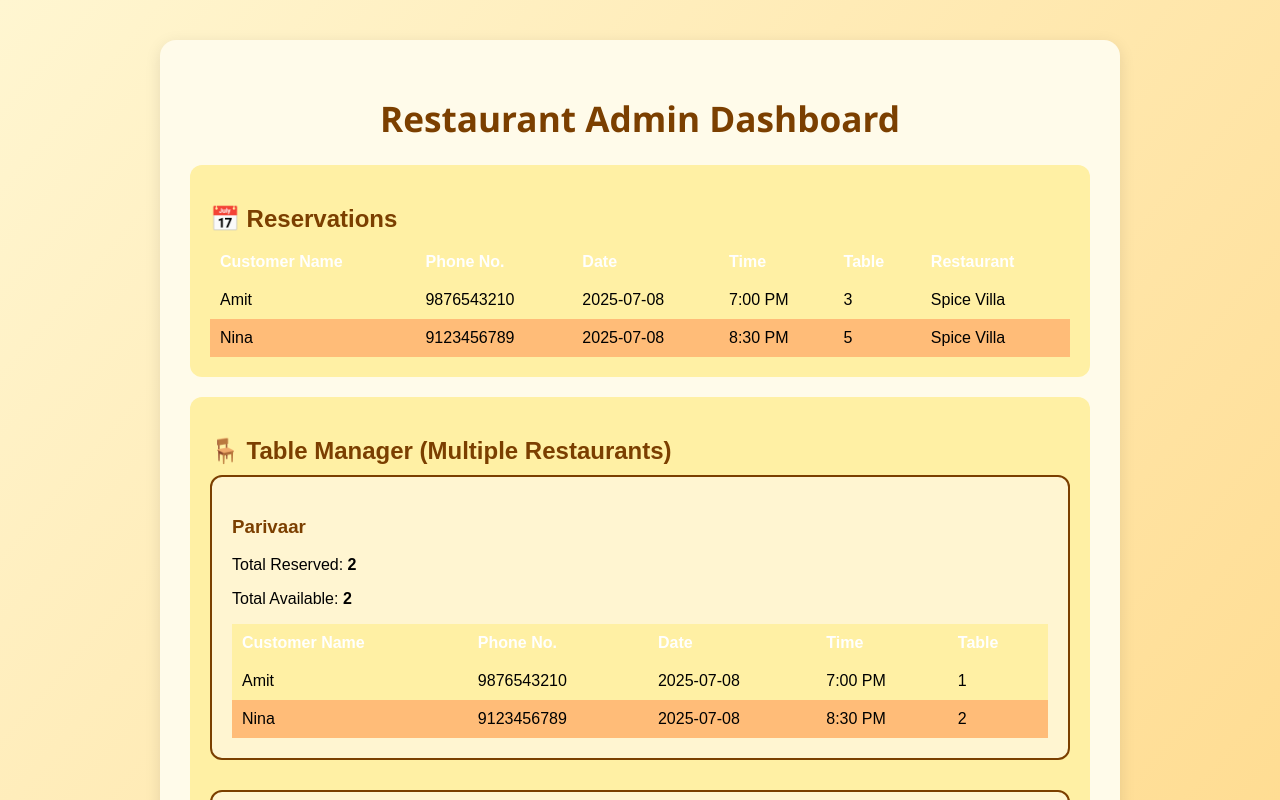
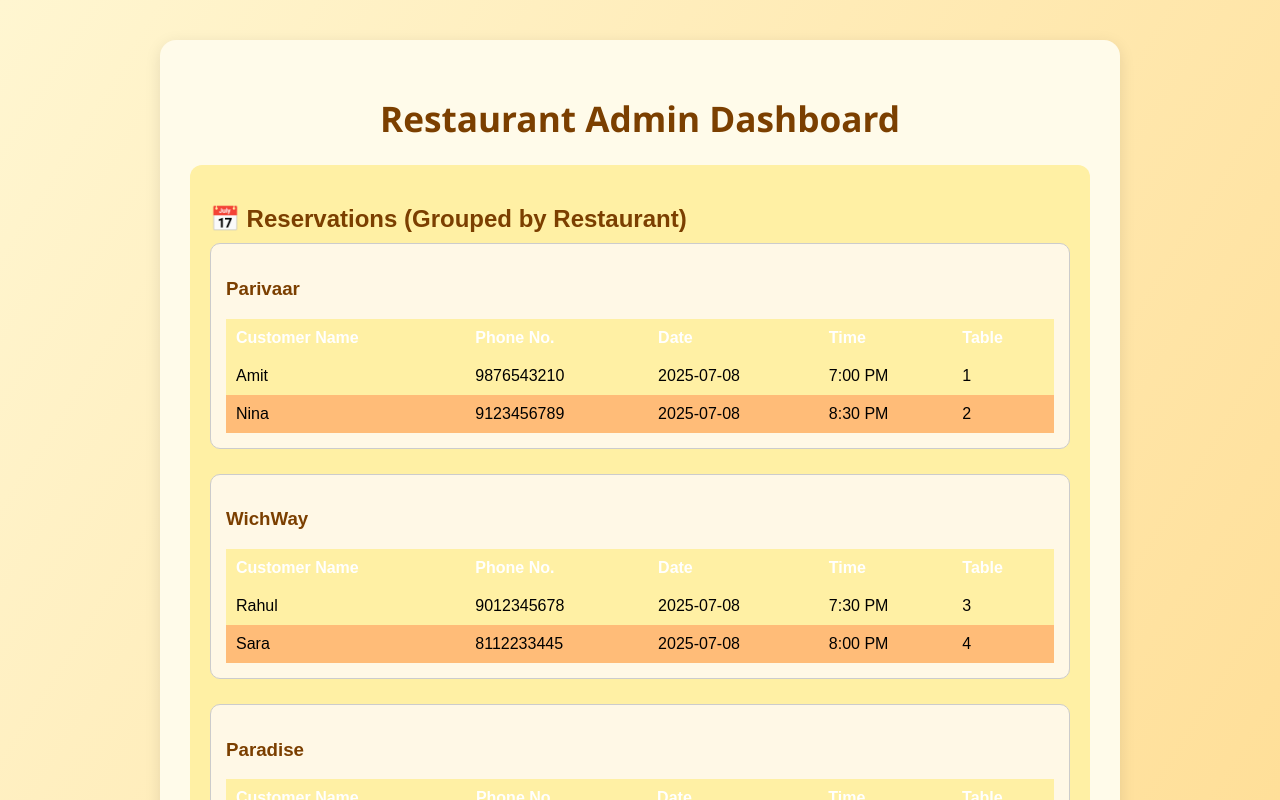
Before and after one commit to SamikaNaidu/Project_Samika, a React (Create React App) app: page / in a window 1280 px wide. Shown: the top 800 px of the page. Built offline with nearby package versions, Linux system fonts and the light colour scheme.

Commit message:
Update ReservationList.jsx

```diff
--- a/src/components/ReservationList.jsx
+++ b/src/components/ReservationList.jsx
@@ -3,13 +3,26 @@ import '../adminStyles.css';
 
 const ReservationList = () => {
   const reservations = [
-    { id: 1, name: 'Amit', date: '2025-07-08', time: '7:00 PM', table: 3, phone: '9876543210', restaurant: 'Spice Villa' },
-    { id: 2, name: 'Nina', date: '2025-07-08', time: '8:30 PM', table: 5, phone: '9123456789', restaurant: 'Spice Villa' },
+    { id: 1, name: 'Amit', phone: '9876543210', date: '2025-07-08', time: '7:00 PM', table: 1, restaurant: 'Parivaar' },
+    { id: 2, name: 'Nina', phone: '9123456789', date: '2025-07-08', time: '8:30 PM', table: 2, restaurant: 'Parivaar' },
+    { id: 3, name: 'Rahul', phone: '9012345678', date: '2025-07-08', time: '7:30 PM', table: 3, restaurant: 'WichWay' },
+    { id: 4, name: 'Sara', phone: '8112233445', date: '2025-07-08', time: '8:00 PM', table: 4, restaurant: 'WichWay' },
+    { id: 5, name: 'Priya', phone: '7001122334', date: '2025-07-08', time: '6:30 PM', table: 5, restaurant: 'Paradise' },
   ];
+
+  const groupedReservations = reservations.reduce((acc, res) => {
+    if (!acc[res.restaurant]) acc[res.restaurant] = [];
+    acc[res.restaurant].push(res);
+    return acc;
+  }, {});
 
   return (
     <div className="page-container">
-      <h2 className="section-title">📅 Reservations</h2>
+      <h2 className="section-title">📅 Reservations (Grouped by Restaurant)</h2>
+
+      {Object.keys(groupedReservations).map(restaurant => (
+        <div key={restaurant} style={{ marginBottom: '25px', border: '1px solid #ccc', borderRadius: '10px', padding: '15px', backgroundColor: '#fff8e6' }}>
+          <h3 style={{ color: '#7B3F00' }}>{restaurant}</h3>
           <table>
             <thead>
               <tr>
@@ -18,23 +31,23 @@ const ReservationList = () => {
                 <th>Date</th>
                 <th>Time</th>
                 <th>Table</th>
-            <th>Restaurant</th>
               </tr>
             </thead>
             <tbody>
-          {reservations.map(r => (
+              {groupedReservations[restaurant].map(r => (
                 <tr key={r.id}>
                   <td>{r.name}</td>
                   <td>{r.phone}</td>
                   <td>{r.date}</td>
                   <td>{r.time}</td>
                   <td>{r.table}</td>
-              <td>{r.restaurant}</td>
                 </tr>
               ))}
             </tbody>
           </table>
         </div>
+      ))}
+    </div>
   );
 };
 
```
Lines whose indentation alone changed are shown as unchanged.
